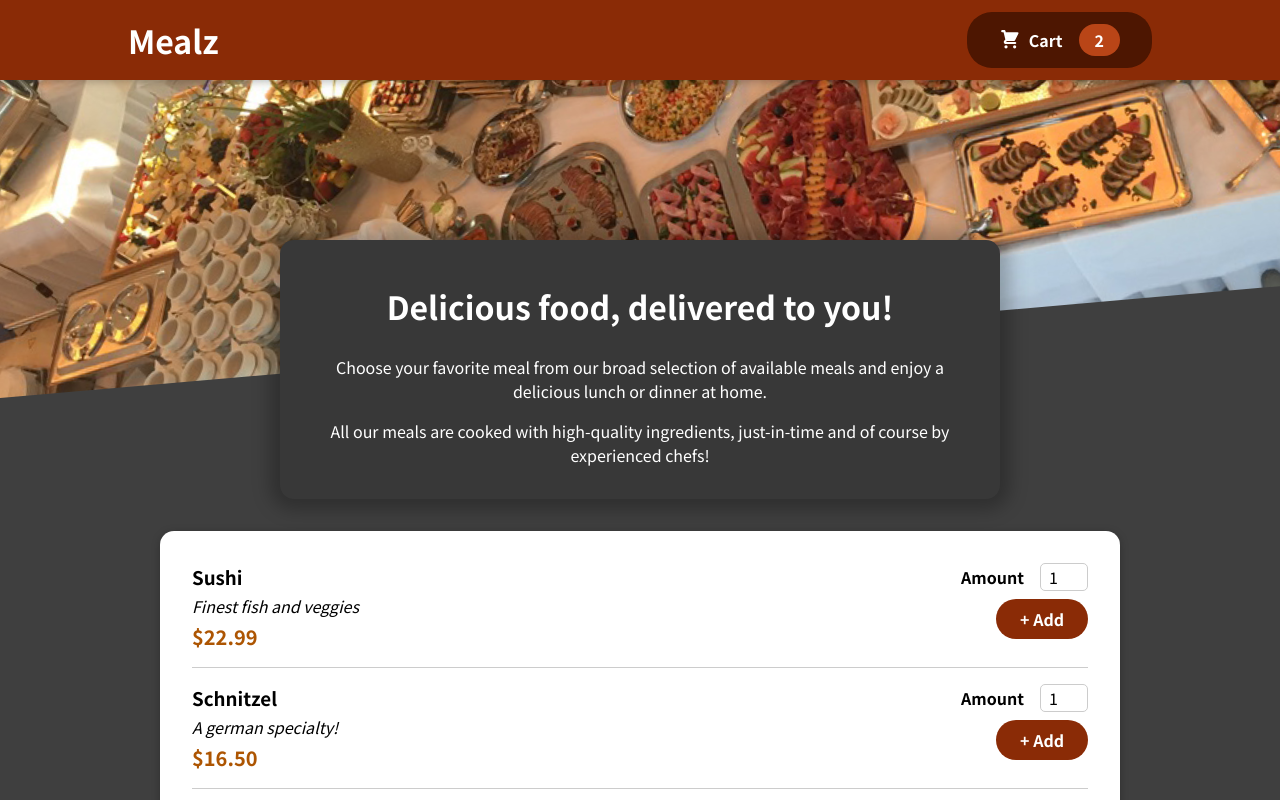
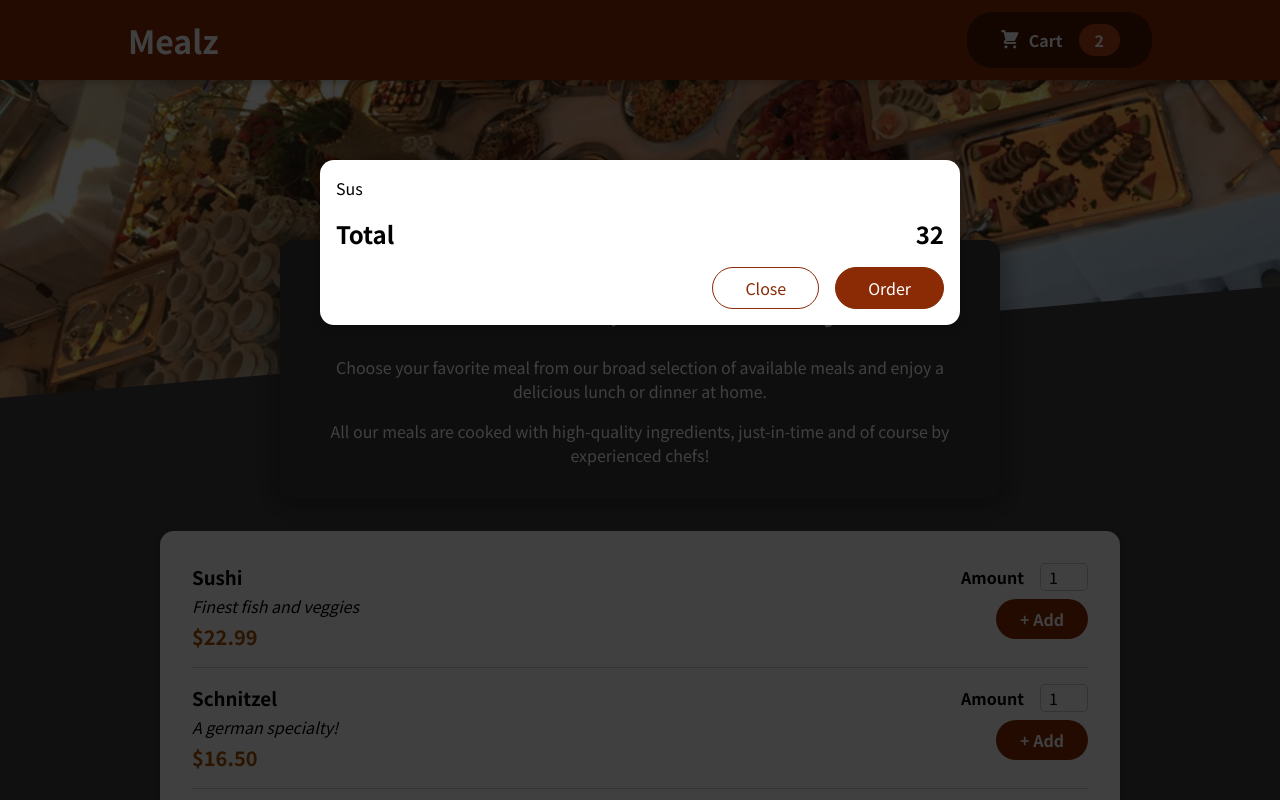
Before and after one commit to neerajprabhuram/food-order-app, a React (Create React App) app: page / in a window 1280 px wide. Shown: the top 800 px of the page. Built offline with nearby package versions, Linux system fonts and the light colour scheme.

Commit message:
added a Modal via React Portal

```diff
--- a/public/index.html
+++ b/public/index.html
@@ -28,6 +28,7 @@
   </head>
   <body>
     <noscript>You need to enable JavaScript to run this app.</noscript>
+    <div id='overlays'></div>
     <div id="root"></div>
     <!--
       This HTML file is a template.
--- a/src/App.js
+++ b/src/App.js
@@ -1,10 +1,12 @@
 import { Fragment } from 'react'
+import Cart from './components/Cart/Cart'
 import Header from './components/Layout/Header'
 import Meals from './components/Meals/Meals'
 
 function App() {
   return (
     <Fragment>
+      <Cart />
       <Header />
       <main>
         <Meals />
--- a/src/components/Cart/Cart.js
+++ b/src/components/Cart/Cart.js
@@ -1,17 +1,17 @@
+import Modal from '../UI/Modal'
 import classes from './Cart.module.css'
 
 const Cart = props => {
   const cartItems = (
     <ul className={classes['cart-items']}>
-      {' '}
-      {[{ id: 'c1', name: 'Sus', amount: 2, price: 15 }].map(item => {
-        ;<li>{item.name}</li>
-      })}{' '}
+      {[{ id: 'c1', name: 'Sus', amount: 2, price: 15 }].map(item => (
+        <li>{item.name}</li>
+      ))}
     </ul>
   )
 
   return (
-    <div>
+    <Modal>
       {cartItems}
       <div className={classes.total}>
         <span>Total</span>
@@ -21,7 +21,7 @@
         <button className={classes['button--alt']}>Close</button>
         <button className={classes.button}>Order</button>
       </div>
-    </div>
+    </Modal>
   )
 }
 
--- /dev/null
+++ b/src/components/UI/Modal.js
@@ -0,0 +1,32 @@
+import { Fragment } from 'react'
+import ReactDOM from 'react-dom'
+
+import classes from './Modal.module.css'
+
+const Backdrop = props => {
+  return <div className={classes.backdrop}></div>
+}
+
+const ModalOverlay = props => {
+  return (
+    <div className={classes.modal}>
+      <div className={classes.content}>{props.children}</div>
+    </div>
+  )
+}
+
+const portalElement = document.getElementById('overlays')
+
+const Modal = props => {
+  return (
+    <Fragment>
+      {ReactDOM.createPortal(<Backdrop />, portalElement)}
+      {ReactDOM.createPortal(
+        <ModalOverlay>{props.children}</ModalOverlay>,
+        portalElement
+      )}
+    </Fragment>
+  )
+}
+
+export default Modal
--- /dev/null
+++ b/src/components/UI/Modal.module.css
@@ -0,0 +1,40 @@
+.backdrop {
+  position: fixed;
+  top: 0;
+  left: 0;
+  width: 100%;
+  height: 100vh;
+  z-index: 20;
+  background-color: rgba(0, 0, 0, 0.75);
+}
+
+.modal {
+  position: fixed;
+  top: 20vh;
+  left: 5%;
+  width: 90%;
+  background-color: white;
+  padding: 1rem;
+  border-radius: 14px;
+  box-shadow: 0 2px 8px rgba(0, 0, 0, 0.25);
+  z-index: 30;
+  animation: slide-down 300ms ease-out forwards;
+}
+
+@media (min-width: 768px) {
+  .modal {
+    width: 40rem;
+    left: calc(50% - 20rem);
+  }
+}
+
+@keyframes slide-down {
+  from {
+    opacity: 0;
+    transform: translateY(-3rem);
+  }
+  to {
+    opacity: 1;
+    transform: translateY(0);
+  }
+}
```
Also changed, not shown: 1 other file (tests, documents, lock files or other folders).
